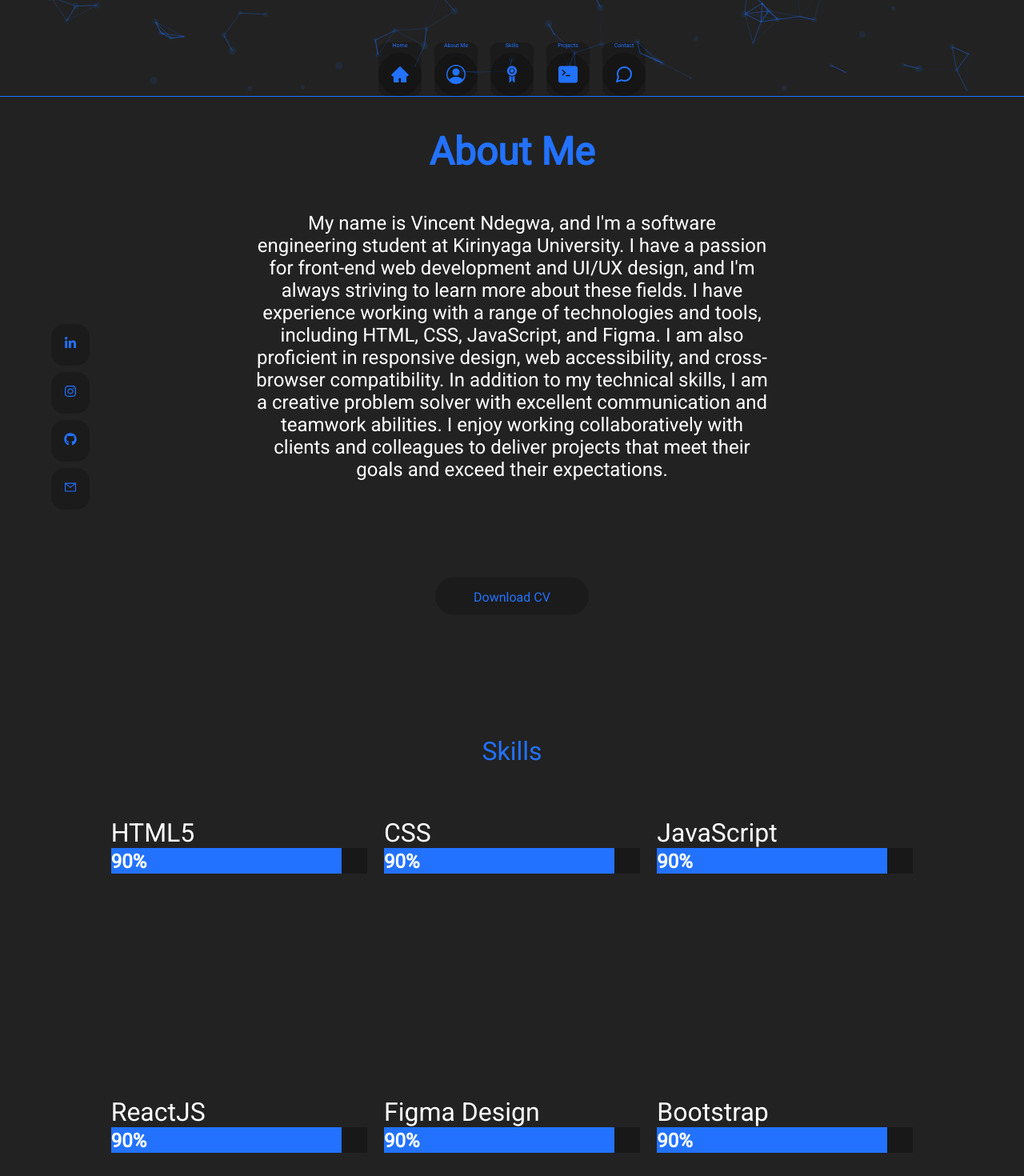
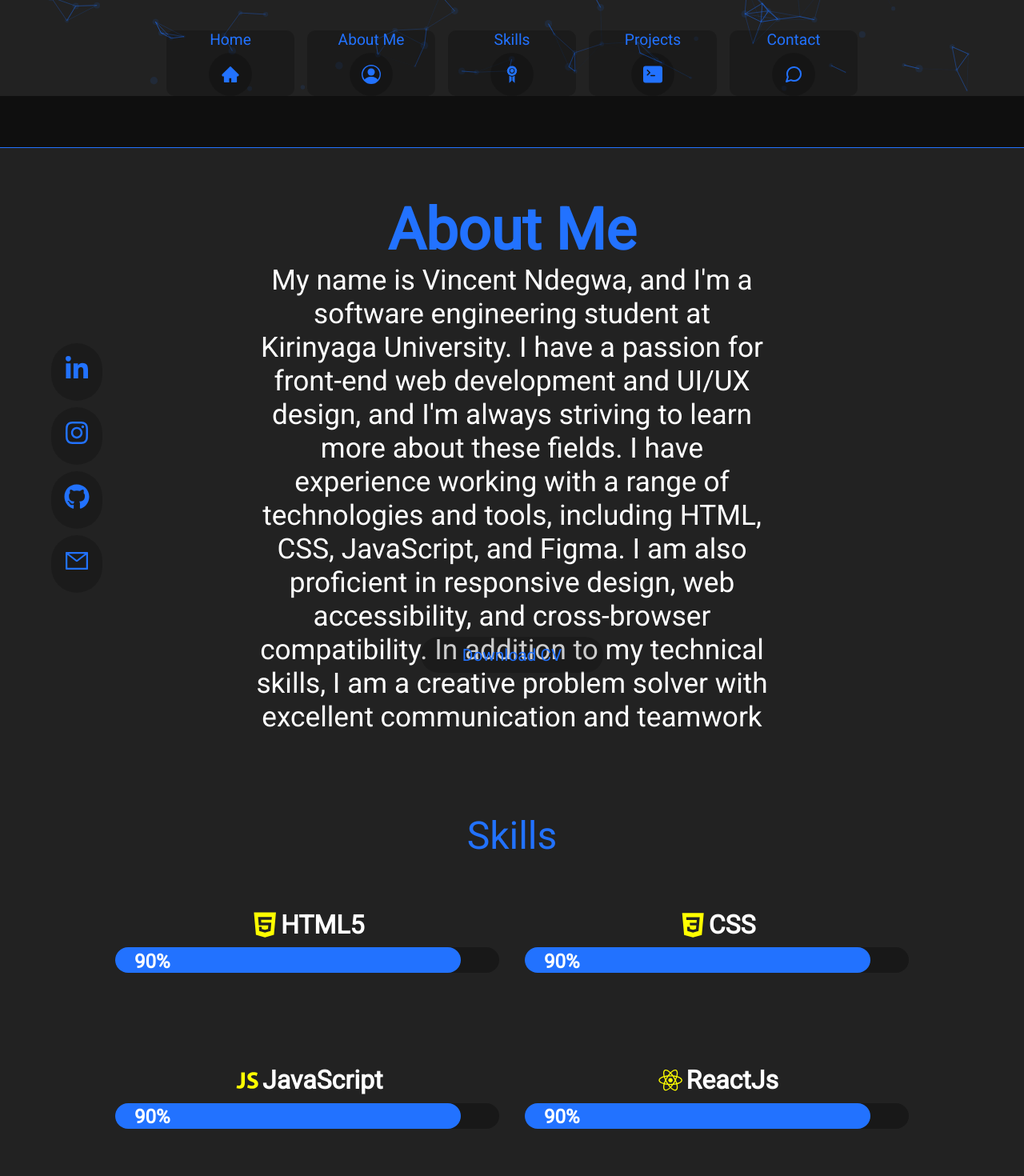
Before and after one commit to VincentNdegwa/MyPortfolio, a React (Create React App) app: page / in a window 1280 px wide. Shown: the part 680-2150 px from the top of the page at 80% size. Built offline with nearby package versions, Linux system fonts and the light colour scheme.

Commit message:
my project

```diff
--- a/src/componets/AboutMe/AboutMe.css
+++ b/src/componets/AboutMe/AboutMe.css
@@ -10,9 +10,10 @@
   flex-direction: column;
   margin: 0;
   padding: 0;
+  margin-top: 4em;
 }
 header {
-  font-size: 2em;
+  font-size: 3em;
   color: #2272ff;
 }
 .AboutMe-description {
@@ -28,7 +29,7 @@ header {
 }
 .AboutMe-description > p {
   margin-top: 10%;
-  font-size: 1.5em;
+  font-size: 2.2em;
   height: 60%;
 }
 .AboutMe-socials {
@@ -42,15 +43,16 @@ header {
 }
 .AboutMe-icon {
   background: rgba(0, 0, 0, 0.2);
-  padding: 1em;
+  padding: 0.5em;
   border-radius: 1em;
+  font-size: 2em;
 }
 .download-cv {
-  padding: 1em;
+  padding: 0.5em;
   background: rgba(0, 0, 0, 0.2);
   width: 10em;
-  height: 1em;
   border-radius: 2em;
+  font-size: 1.3em;
 }
 .download-cv > a,
 .AboutMe-icon > a {
--- a/src/componets/HeroPage/HeroPage.css
+++ b/src/componets/HeroPage/HeroPage.css
@@ -17,8 +17,11 @@
   margin-bottom: 10%;
 }
 .hero-name {
-  font-size: clamp(2.5em, 4em, 6em);
+  font-size: 10em;
 }
+/* .hero-name > span {
+  font-size: 3em;
+} */
 .hero-skills {
   font-size: clamp(0.5em, 1.5em, 3em);
   margin-left: 10%;
--- a/src/componets/HeroPage/HeroPage.jsx
+++ b/src/componets/HeroPage/HeroPage.jsx
@@ -7,7 +7,9 @@ function HeroPage() {
       <div className="hero-details">
         <div>
           <div className="hero-name">
-            <span>Vin</span>cent Nde<span>gwa</span>
+            <h1>
+              <span>Vin</span>cent Nde<span>gwa</span>
+            </h1>
           </div>
 
           <div className="hero-skills">
--- a/src/componets/Navbar/Navbar.css
+++ b/src/componets/Navbar/Navbar.css
@@ -18,13 +18,14 @@
   color: #2272ff;
   display: flex;
   flex-direction: column-reverse;
+  /* flex-direction: column-reverse; */
   height: auto;
-  width: 100%;
+  width: 10em;
   row-gap: 5px;
-  text-align: center;
   background: rgba(0, 0, 0, 0.2);
   border-radius: 10px;
   text-decoration: none;
+  align-items: center;
 }
 .nav-icon {
   font-size: 1.5em;
@@ -36,7 +37,7 @@
 }
 .nav-text {
   margin-bottom: 0;
-  font-size: 7px;
+  font-size: 1.2em;
   text-decoration: none;
 }
 .nav:hover {
--- a/src/componets/Skills/Skills.css
+++ b/src/componets/Skills/Skills.css
@@ -8,6 +8,9 @@
   flex-direction: column;
   justify-content: center;
   align-items: center;
+}
+.skill-header {
+  margin-top: 2em;
 }
 
 .skills-container {
@@ -23,17 +26,29 @@
   flex-flow: wrap;
 }
 .skill-item {
-  width: 20em;
+  width: 30em;
   height: 3em;
 }
 .skill-name {
   font-size: 2em;
+  display: flex;
+  flex-direction: row-reverse;
+  justify-content: center;
+  position: relative;
+}
+.skill-icon {
+  font-size: 1.2em;
+  color: yellow;
+}
+.skill-tittle {
+  font-weight: bold;
 }
 .skill-table {
   width: 100%;
   height: 2em;
   background: rgba(0, 0, 0, 0.3);
   position: relative;
+  border-radius: 2em;
 }
 .skill-range {
   width: 90%;
@@ -41,8 +56,10 @@
   background-color: #2272ff;
   position: absolute;
   top: 0em;
+  border-radius: 2em;
 }
 .skill-range > h2 {
   position: absolute;
   top: -0.7em;
+  text-indent: 1em;
 }
--- a/src/componets/Skills/Skills.jsx
+++ b/src/componets/Skills/Skills.jsx
@@ -1,5 +1,8 @@
 import React from "react";
 import "./Skills.css";
+import { AiFillHtml5 } from "react-icons/ai";
+import { DiCss3, DiJavascript1, DiReact, DiBootstrap } from "react-icons/di";
+import { FiFigma } from "react-icons/fi";
 
 function Skills() {
   return (
@@ -8,7 +11,13 @@ function Skills() {
       <div className="skills-container">
         <div className="skills-holder">
           <div className="skill-item">
-            <div className="skill-name">HTML5</div>
+            <div className="skill-name">
+              <div className="skill-tittle">HTML5</div>
+
+              <div className="skill-icon">
+                <AiFillHtml5 />
+              </div>
+            </div>
             <div className="skill-table">
               <div className="skill-full-range"></div>
               <div className="skill-range">
@@ -18,7 +27,13 @@ function Skills() {
           </div>
 
           <div className="skill-item">
-            <div className="skill-name">CSS</div>
+            <div className="skill-name">
+              <div className="skill-tittle">CSS</div>
+
+              <div className="skill-icon">
+                <DiCss3 />
+              </div>
+            </div>
             <div className="skill-table">
               <div className="skill-full-range"></div>
               <div className="skill-range">
@@ -28,7 +43,12 @@ function Skills() {
           </div>
 
           <div className="skill-item">
-            <div className="skill-name">JavaScript</div>
+            <div className="skill-name">
+              <div className="skill-tittle">JavaScript</div>
+              <div className="skill-icon">
+                <DiJavascript1 />
+              </div>
+            </div>
             <div className="skill-table">
               <div className="skill-full-range"></div>
               <div className="skill-range">
@@ -38,7 +58,12 @@ function Skills() {
           </div>
 
           <div className="skill-item">
-            <div className="skill-name">ReactJS</div>
+            <div className="skill-name">
+              <div className="skill-tittle">ReactJs</div>
+              <div className="skill-icon">
+                <DiReact />
+              </div>
+            </div>
             <div className="skill-table">
               <div className="skill-full-range"></div>
               <div className="skill-range">
@@ -48,7 +73,12 @@ function Skills() {
           </div>
 
           <div className="skill-item">
-            <div className="skill-name">Figma Design</div>
+            <div className="skill-name">
+              <div className="skill-tittle">Figma Design</div>
+              <div className="skill-icon">
+                <FiFigma />
+              </div>
+            </div>
             <div className="skill-table">
               <div className="skill-full-range"></div>
               <div className="skill-range">
@@ -58,7 +88,13 @@ function Skills() {
           </div>
 
           <div className="skill-item">
-            <div className="skill-name">Bootstrap</div>
+            <div className="skill-name">
+              <div className="skill-tittle">BootStrap</div>
+
+              <div className="skill-icon">
+                <DiBootstrap />
+              </div>
+            </div>
             <div className="skill-table">
               <div className="skill-full-range"></div>
               <div className="skill-range">
```
